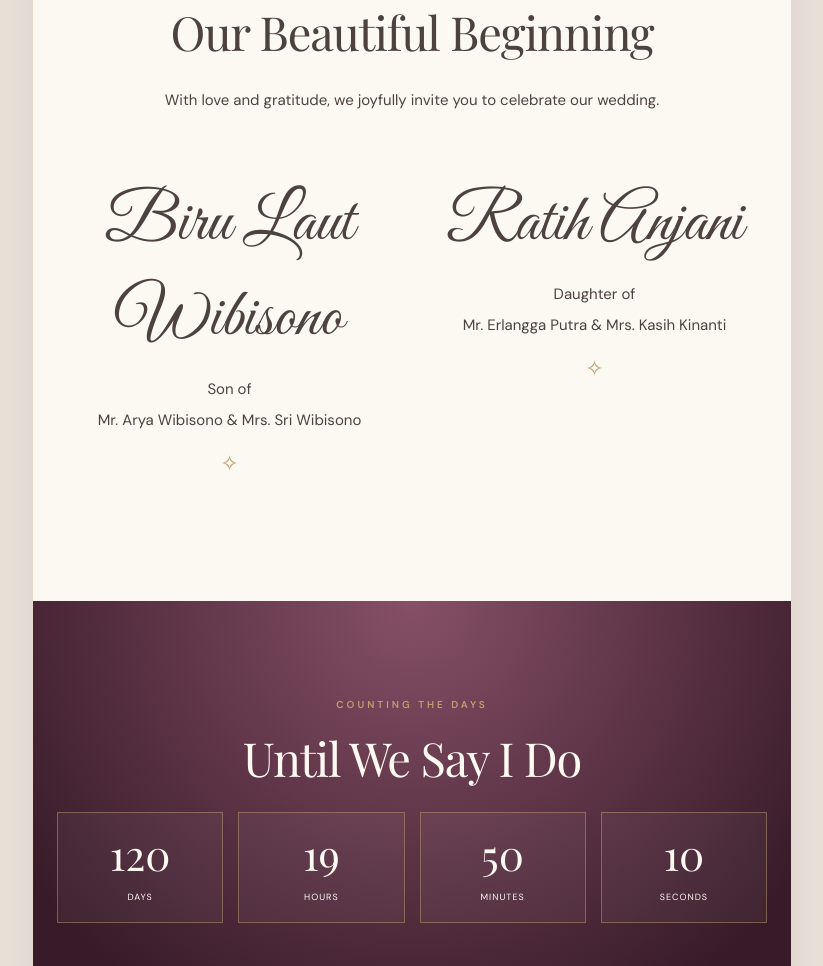
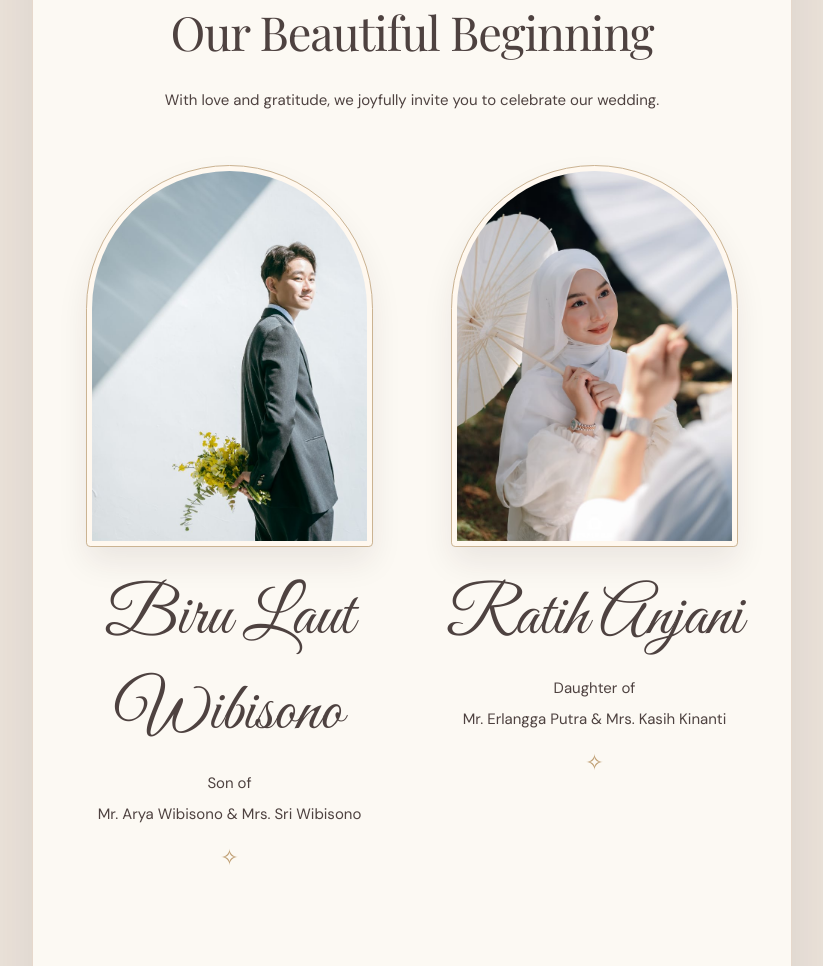
Before and after one commit to ardi08193/wedding-invitation, a plain HTML site: page index.html in a window 1280 px wide. Shown: the part 954-1920 px from the top of the page, without its empty margins (228-1051 px from the left). Drawn offline with nearby package versions, Linux system fonts and the light colour scheme.

Commit message:
Fix image paths to match uploaded JPG filenames

```diff
--- a/index.html
+++ b/index.html
@@ -17,7 +17,7 @@
 <main>
 <section id="couple" class="reveal">
 <p class="eyebrow accent">TOGETHER WITH OUR FAMILIES</p><h2>Our Beautiful Beginning</h2><p>With love and gratitude, we joyfully invite you to celebrate our wedding.</p>
-<div class="couple-grid"><article><img src="assets/groom.webp" alt="Groom portrait" loading="lazy" onerror="this.style.display='none'"><h3 class="script" id="groom">XXX</h3><p>Son of</p><p id="groomParents">Mr. XXX & Mrs. XXX</p></article><article><img src="assets/bride.webp" alt="Bride portrait" loading="lazy" onerror="this.style.display='none'"><h3 class="script" id="bride">XXX</h3><p>Daughter of</p><p id="brideParents">Mr. XXX & Mrs. XXX</p></article></div>
+<div class="couple-grid"><article><img src="assets/groom.webp.jpg" alt="Groom portrait" loading="lazy" onerror="this.style.display='none'"><h3 class="script" id="groom">XXX</h3><p>Son of</p><p id="groomParents">Mr. XXX & Mrs. XXX</p></article><article><img src="assets/bride.webp.jpg" alt="Bride portrait" loading="lazy" onerror="this.style.display='none'"><h3 class="script" id="bride">XXX</h3><p>Daughter of</p><p id="brideParents">Mr. XXX & Mrs. XXX</p></article></div>
 </section>
 <section class="wine reveal" id="countdown"><p class="eyebrow accent">COUNTING THE DAYS</p><h2>Until We Say I Do</h2><div class="timer"><div><strong id="days">--</strong><small>DAYS</small></div><div><strong id="hours">--</strong><small>HOURS</small></div><div><strong id="minutes">--</strong><small>MINUTES</small></div><div><strong id="seconds">--</strong><small>SECONDS</small></div></div></section>
 <section id="event" class="reveal"><p class="eyebrow accent">THE CELEBRATION</p><h2>Save Our Date</h2><article class="panel"><h3>Wedding Ceremony & Reception</h3><p class="detail" id="eventDate">XXX</p><p id="eventVenue">XXX</p><a class="button solid" id="calendarLink" target="_blank" rel="noopener noreferrer">ADD TO GOOGLE CALENDAR</a></article></section>
```
